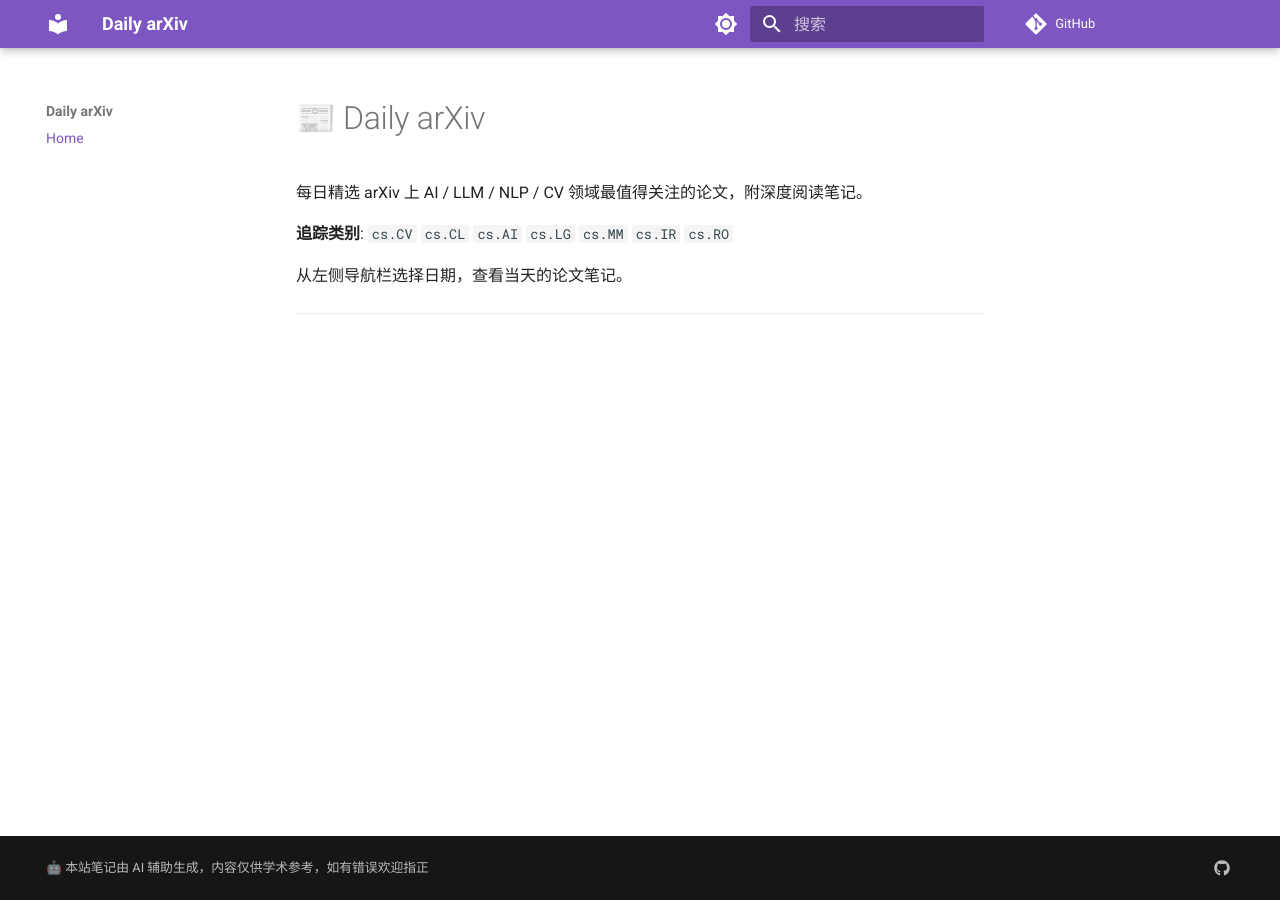
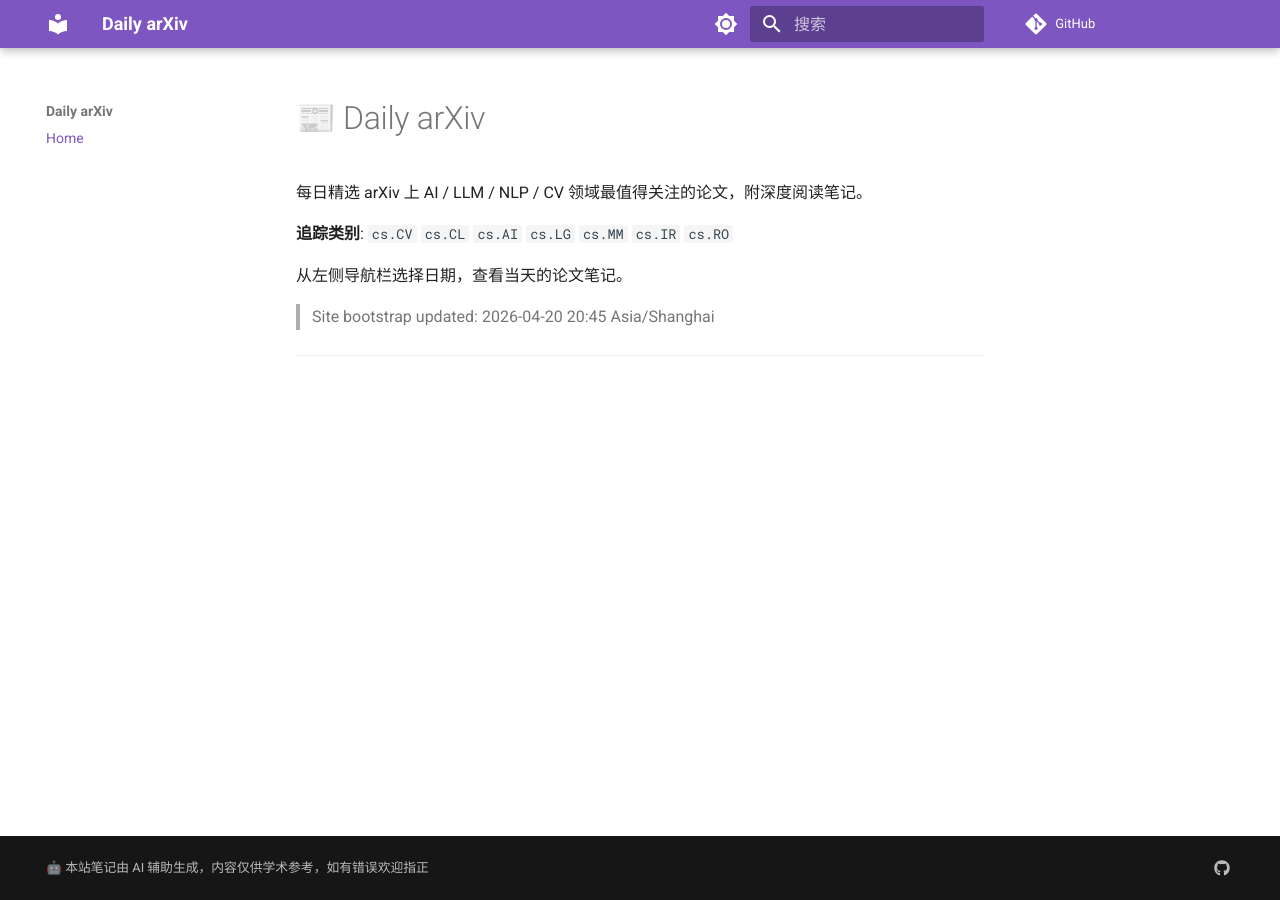
Before and after one commit to zhuzhanshi/daily-arxiv-tool, an MkDocs documentation site: the page built from notes/index.md, in a window 1280 px wide. Built offline with MkDocs 1.6.1 and Material for MkDocs 9.7.7, drawn with Linux system fonts in a browser that asks for light colours; comment, search, counter and statistics services are not loaded.

Commit message:
chore: trigger pages deploy

```diff
--- a/notes/index.md
+++ b/notes/index.md
@@ -6,4 +6,6 @@
 
 从左侧导航栏选择日期，查看当天的论文笔记。
 
+> Site bootstrap updated: 2026-04-20 20:45 Asia/Shanghai
+
 ---
```
